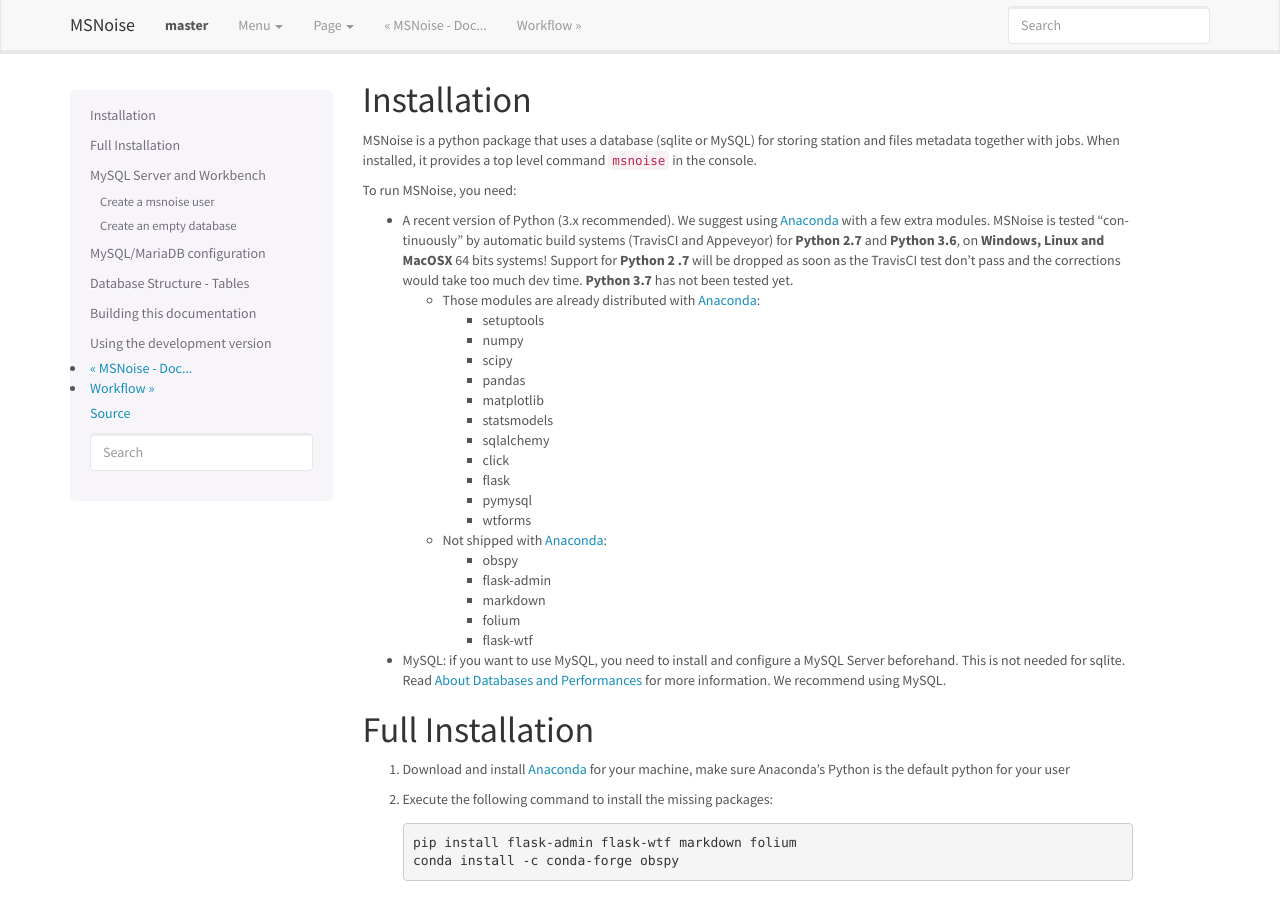
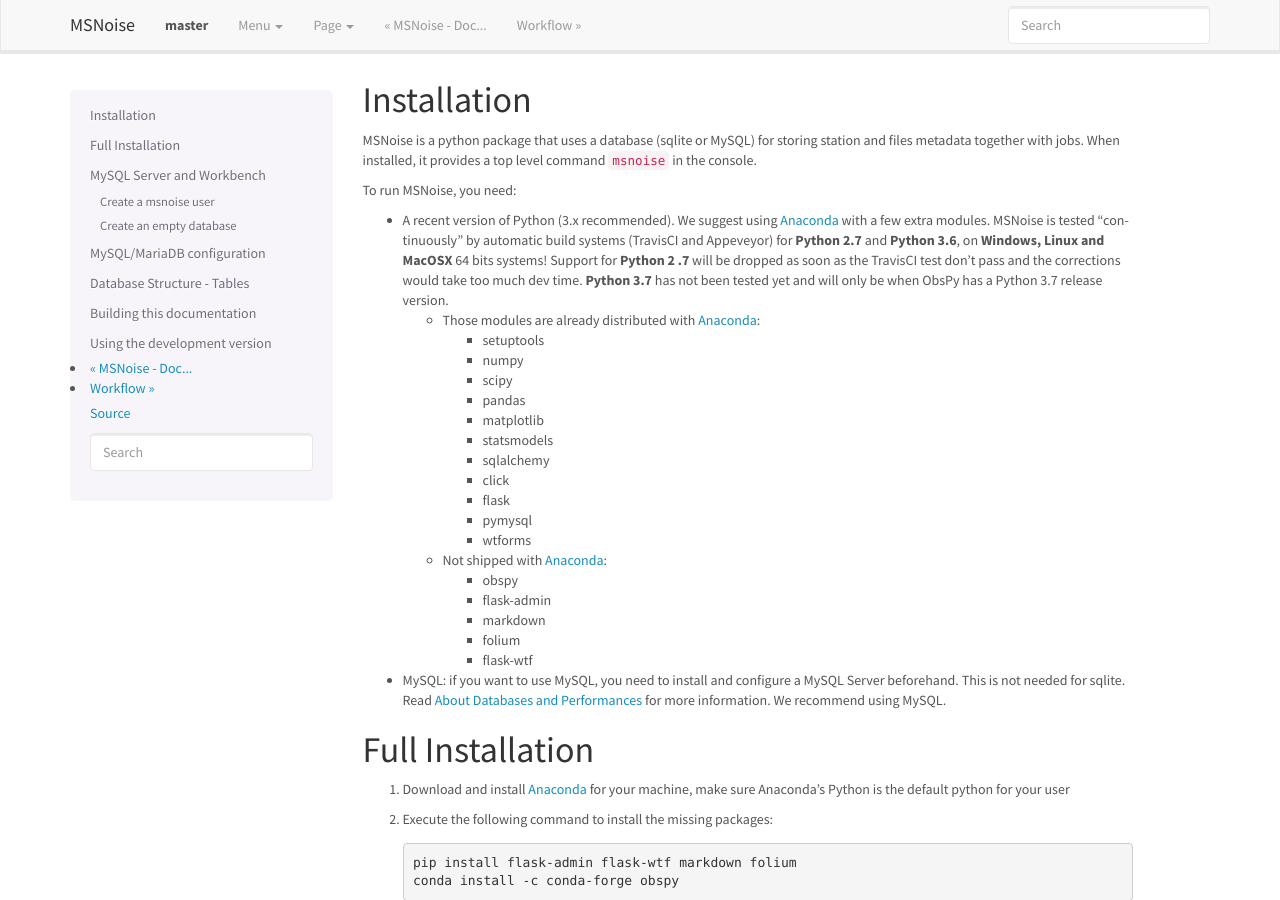
Before and after one commit to ROBelgium/MSNoise, a Sphinx documentation site: the page built from doc/installation.rst, in a window 1280 px wide and 900 px high. Built offline with Sphinx 7.4.7, drawn with Linux system fonts in a browser that asks for light colours; comment, search, counter and statistics services are not loaded.

Commit message:
install comment & no py3.7 travis

```diff
--- a/doc/installation.rst
+++ b/doc/installation.rst
@@ -15,7 +15,7 @@
   on **Windows, Linux and MacOSX** 64 bits systems! Support for **Python 2
   .7** will be dropped as soon as the TravisCI test don't pass and the
   corrections would take too much dev time. **Python 3.7** has not been
-  tested yet.
+  tested yet and will only be when ObsPy has a Python 3.7 release version.
 
   * Those modules are already distributed with Anaconda_:
 
```
Also changed, not shown: .travis.yml.
